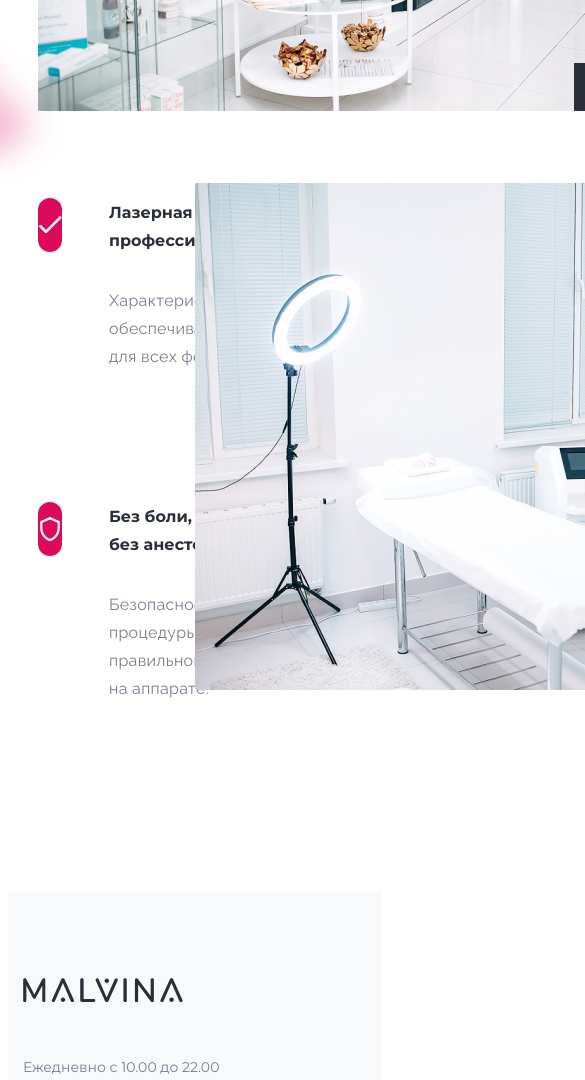
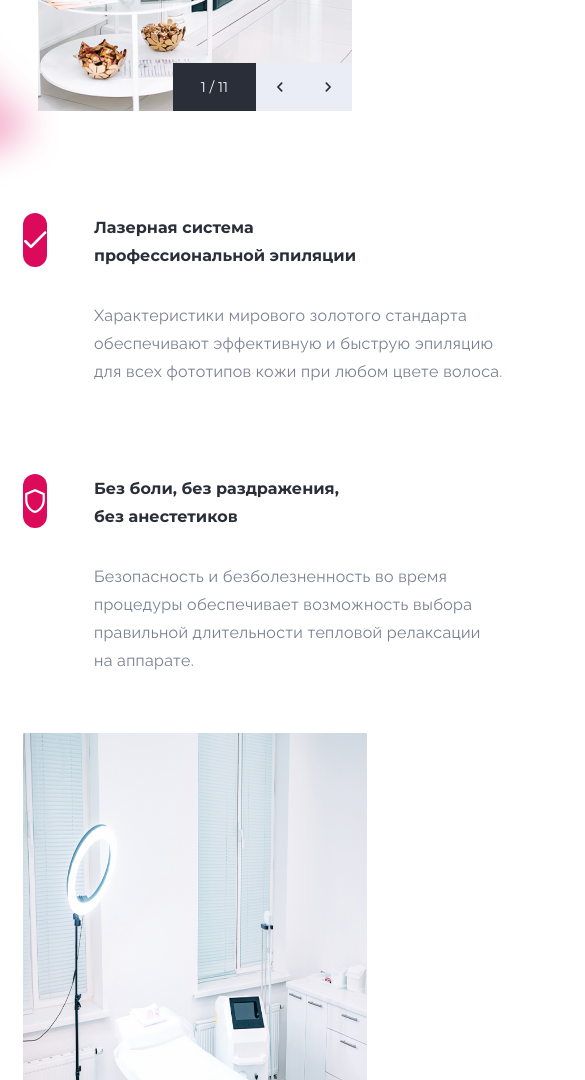
Before and after one commit to Dima27011993/malvinacorrect, a website: page app/index.html in a window 390 px wide. Shown: the part 10510-11590 px from the top of the page, 585 px wide, since content can reach past the window. Drawn offline with Linux system fonts and the light colour scheme.

Commit message:
correct width and media in constraints section

```diff
--- a/app/index.html
+++ b/app/index.html
@@ -451,7 +451,6 @@
 <section id="constraints">
     <div class="container">
     <div class="block__text__photo_navigation">
-        <div class="container">
             <div class="wrapper__home">
                 <div class="left__wrapper__home">
                     <div class="content__left__wrapper__home">
@@ -489,7 +488,7 @@
 
                 <div class="right__wrapper__home">
                     <div class="content__right__wrapper__home">
-                        <img src="images/constrains/1.jpg" alt="">
+                        <img  src="images/constrains/1.jpg" alt="">
 
                         <div class="navigation">
                             <span class="counter">1 / 2</span>
@@ -503,7 +502,6 @@
                     </div>
                 </div>
             </div>
-        </div>
     </div>
 </div>
 <img class="blur__left" src="images/mainImage/blur.svg" alt="">
--- a/app/scss/_about.scss
+++ b/app/scss/_about.scss
@@ -13,7 +13,7 @@
 .right__wrapper__home {
 .content__right__wrapper__home {
     height: 507px;
-    width: 715px;
+    width: 100%;
 
 
 .navigation {
--- a/app/scss/_components.scss
+++ b/app/scss/_components.scss
@@ -641,7 +641,6 @@
                 width: 100%;
 
                 .left__wrapper__home{
-                    width: 50%;
 
                 .content__left__wrapper__home{
 
@@ -700,7 +699,7 @@
 
             .right__wrapper__home{
 
-        .content__right__wrapper__home{
+        .content__right__wrapper__home:nth-child(1){
             position: relative;
             height: 100%;
             width: 100%;
--- a/app/scss/_constraints.scss
+++ b/app/scss/_constraints.scss
@@ -2,10 +2,14 @@
 .block__text__photo_navigation {
 
 .wrapper__home {
+    justify-content: space-between;
+
 .left__wrapper__home {
-.content__left__wrapper__home {
-    margin: 0 0 58px 0;
+
+.content__left__wrapper__home{
 display: flex;
+margin-top: 15px;
+
 
 .vector__constraints{
     width: 54px;
@@ -40,9 +44,12 @@
 
 
 .right__wrapper__home {
+
 .content__right__wrapper__home {
-    width: 608px;
     height: 507px;
+    img{
+
+    }
 .navigation {
 .counter {
 }
--- a/app/scss/_media.scss
+++ b/app/scss/_media.scss
@@ -14,6 +14,22 @@
     section#staff .gallery__instagram_comp .images__instagram {
     margin-bottom: 10px;
     }
+
+    .block__text__photo_navigation .wrapper__home{
+        flex-wrap: wrap;
+    }
+    .block__text__photo_navigation .wrapper__home .left__wrapper__home{
+        width: 100%;
+    }
+
+    section#constraints .block__text__photo_navigation .wrapper__home .right__wrapper__home {
+    width: 100%;
+    }
+
+    section#constraints .block__text__photo_navigation .wrapper__home .right__wrapper__home .content__right__wrapper__home{
+       width: 100%;
+    }
+
 
 }
 
@@ -100,6 +116,7 @@
     }
 
 
+
 }
 
 @media(max-width:580px){
@@ -117,6 +134,9 @@
 
 
     section#order .wrapper__flex .right__order {
+    width: 100%;
+}
+section#constraints .block__text__photo_navigation .wrapper__home .left__wrapper__home .content__left__wrapper__home .text__constraints .p16_28{
     width: 100%;
 }
 
```
Also changed, not shown: app/css/style.min.css.
